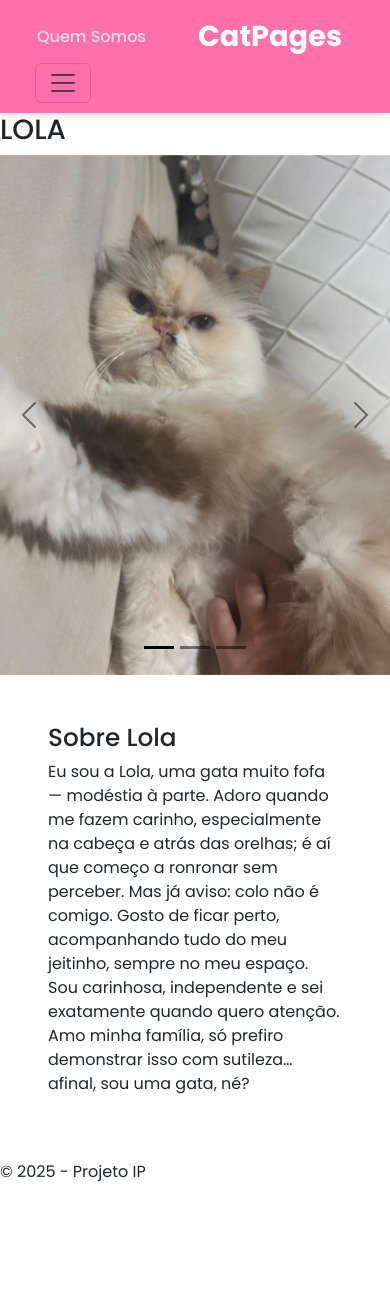
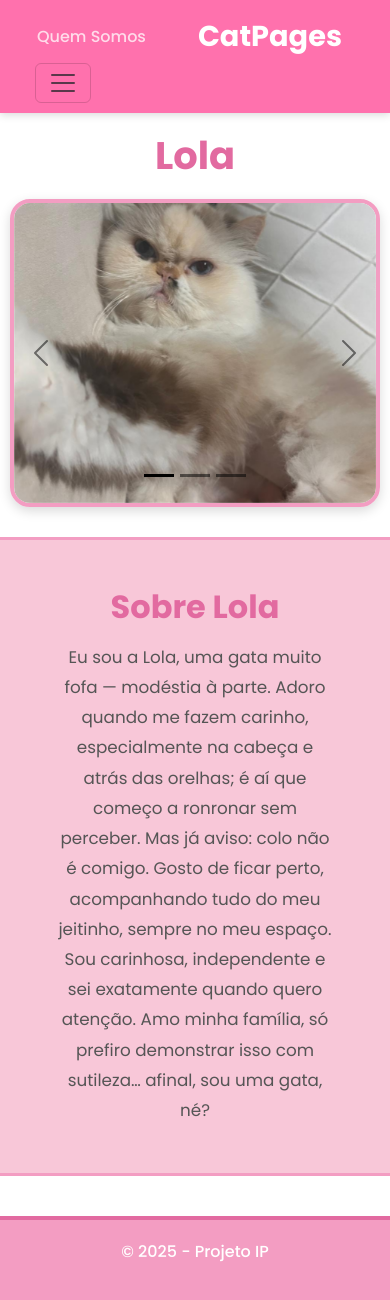
Before and after one commit to IanFontanive/CatPages, a Flask app: page /gato_lola in a window 390 px wide. Before the commit the page ends 1182 px from the top, so only its background shows below. Run offline with Flask 3, Linux system fonts and the light colour scheme.

Commit message:
feat: criado CSS unificado para páginas individuais dos gatinhos(carrosel, layout, cores e responsividade)

```diff
--- a/static/css/style.css
+++ b/static/css/style.css
@@ -304,3 +304,78 @@ body {
         margin: 0 10px;
     }
 }
+
+.gato-titulo {
+    text-align: center;
+    font-size: 2.4rem;
+    margin-top: 20px;
+    font-weight: 800;
+    color: var(--rosa-escuro);
+}
+
+.carousel-section {
+    display: flex;
+    justify-content: center;
+    margin-top: 20px;
+}
+
+.carousel-wrapper {
+    width: 90%;
+    max-width: 750px;
+    border-radius: 20px;
+    overflow: hidden;
+    border: 4px solid var(--rosa-medio);
+    box-shadow: 0 4px 12px rgba(0,0,0,0.15);
+}
+
+.carousel-item img {
+    height: 450px;
+    object-fit: cover;
+}
+
+.info-section {
+    background: var(--rosa-claro);
+    border-top: 3px solid var(--rosa-medio);
+    border-bottom: 3px solid var(--rosa-medio);
+    margin-top: 30px;
+}
+
+.info-section h2 {
+    text-align: center;
+    font-weight: 700;
+    font-size: 2rem;
+    color: var(--rosa-escuro);
+    margin-bottom: 15px;
+}
+
+.info-section p {
+    text-align: center;
+    color: var(--cinza-texto);
+    font-size: 1.2rem;
+    line-height: 1.8;
+    max-width: 900px;
+    margin: 0 auto;
+}
+
+.site-footer {
+    background: var(--rosa-medio);
+    padding: 20px;
+    text-align: center;
+    margin-top: 40px;
+    color: white;
+    font-weight: 500;
+    border-top: 4px solid var(--rosa-escuro);
+}
+
+@media (max-width: 768px) {
+    .carousel-wrapper {
+        width: 95%;
+    }
+    .carousel-item img {
+        height: 300px;
+    }
+    .info-section p {
+        font-size: 1.05rem;
+        padding: 0 10px;
+    }
+}
--- a/templates/gato_lola.html
+++ b/templates/gato_lola.html
@@ -1,7 +1,8 @@
 {% extends "modelo.html" %}
 {% block conteudo %}
 
-    <h1>LOLA</h1>
+<h1 class="gato-titulo">Lola</h1>
+
 
     <header class="site-header">
         <nav class="navbar-container">
@@ -48,9 +49,4 @@
             </div>
         </section>
     </main>
-    <footer class="site-footer">
-        <div class="footer-content">
-            <p>© 2025 - Projeto IP</p>
-        </div>
-    </footer>
 {% endblock %}
--- a/templates/modelo.html
+++ b/templates/modelo.html
@@ -36,5 +36,10 @@
         </div>
     </nav>
     {% block conteudo %}{% endblock %}
+    <footer class="site-footer">
+        <div class="footer-content">
+            <p>© 2025 - Projeto IP</p>
+        </div>
+    </footer>
 </body>
 </html>
```
Also changed, not shown: templates/gato_aurora.html (+1 -7 lines), templates/gato_espoleta.html (+1 -6 lines), templates/gato_pipoca.html (+1 -7 lines), templates/gato_salem.html (+1 -7 lines), templates/gemini.html (+0 -7 lines).
